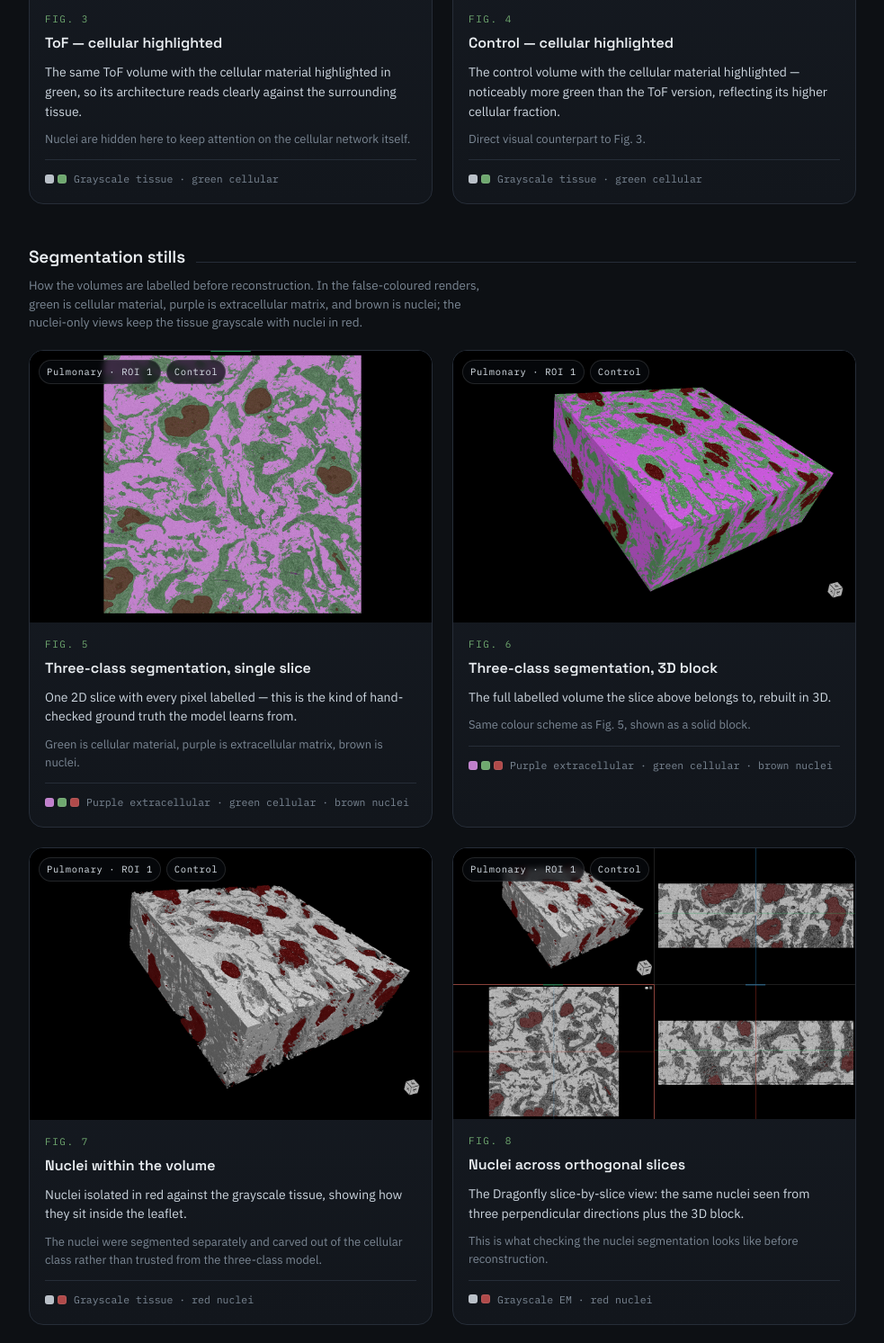
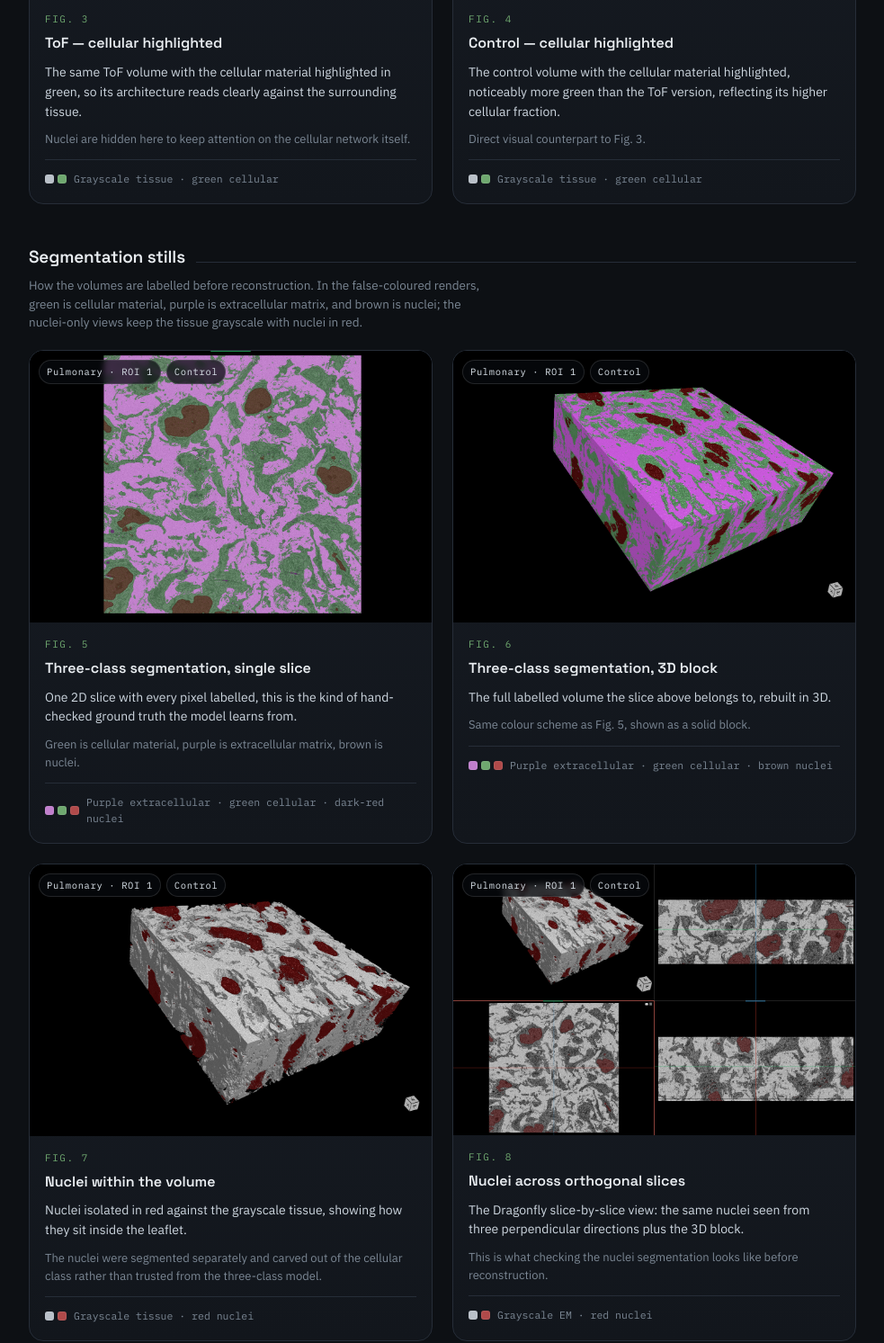
Before and after one commit to theresaWunderlich/ValveReconstructions, a plain HTML site: page index.html in a window 1280 px wide. Shown: the part 1429-2922 px from the top of the page at 90% size, without its empty margins (148-1131 px from the left). Drawn offline with Linux system fonts and the light colour scheme.

Commit message:
Refine captions and colors in index.html
Updated captions and colors for various image and video entries.

```diff
--- a/index.html
+++ b/index.html
@@ -39,15 +39,15 @@ const FIGURES = [
     title:'Control — cellular highlighted',
     src:'videos/control_roi1_cellular_highlights.mp4', poster:'posters/control_roi1_cellular_highlights.jpg',
     colors:'Grayscale tissue · green cellular',
-    caption:'The control volume with the cellular material highlighted — noticeably more green than the ToF version, reflecting its higher cellular fraction.',
+    caption:'The control volume with the cellular material highlighted, noticeably more green than the ToF version, reflecting its higher cellular fraction.',
     description:'Direct visual counterpart to Fig. 3.' },
 
   // ---- segmentation stills ----
   { kind:'image', fig:'5', valve:'Pulmonary · ROI 1', condition:'Control',
     title:'Three-class segmentation, single slice',
     src:'images/control_roi1_3class_slice.png',
-    colors:'Purple extracellular · green cellular · brown nuclei',
-    caption:'One 2D slice with every pixel labelled — this is the kind of hand-checked ground truth the model learns from.',
+    colors:'Purple extracellular · green cellular · dark-red nuclei',
+    caption:'One 2D slice with every pixel labelled, this is the kind of hand-checked ground truth the model learns from.',
     description:'Green is cellular material, purple is extracellular matrix, brown is nuclei.' },
 
   { kind:'image', fig:'6', valve:'Pulmonary · ROI 1', condition:'Control',
@@ -75,7 +75,7 @@ const FIGURES = [
     title:'Aortic leaflet — cellular vs matrix',
     src:'images/control_roi2_cell_ecm.png',
     colors:'Purple extracellular · green cellular',
-    caption:'The aortic valve, segmented into cellular and matrix. This is the comparison valve — it barely changes between conditions.',
+    caption:'The aortic valve, segmented into cellular and matrix. This is the comparison valve, it barely changes between conditions.',
     description:'Its flatness is what makes the pulmonary change valve-specific rather than a whole-heart effect.' }
 ];
 
```
